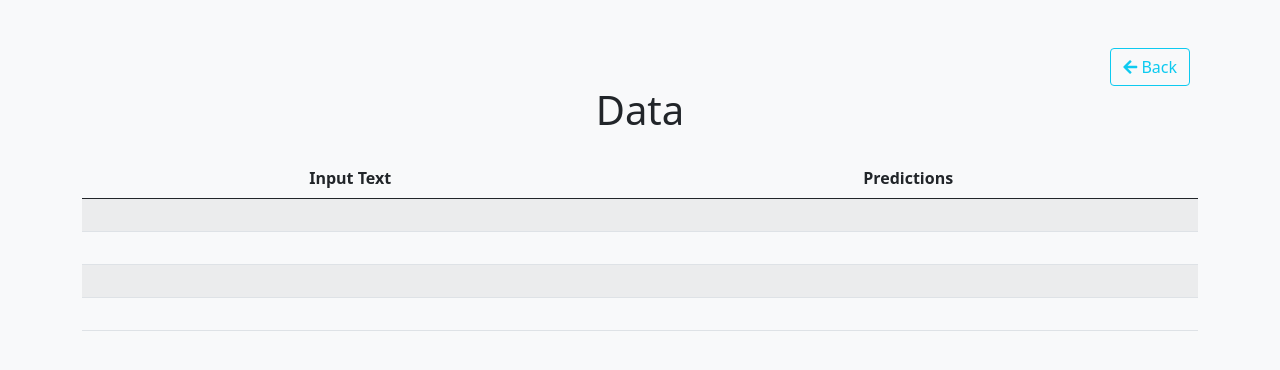
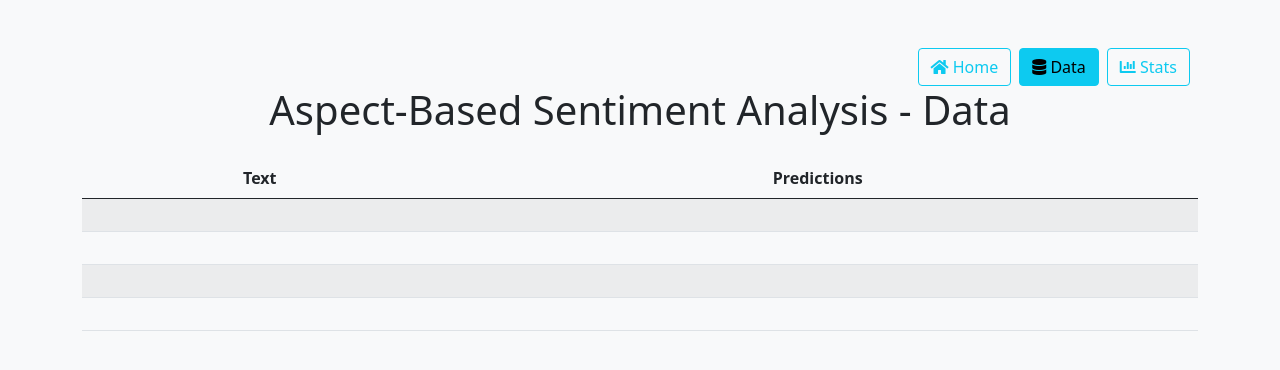
Before and after one commit to mylinh01/KLTN_Aspect-Based-Sentiment-Analysis, a Flask app: page /data in a window 1280 px wide. Shown: the top 370 px of the page. Run offline with Flask 2, Linux system fonts and the light colour scheme; lists and menus that the app fills with data are empty; parts of the project's set-up code (start-up, migrations or seed data) failed here and were passed over.

Commit message:
Update data.html

```diff
--- a/ABSA_Code/templates/data.html
+++ b/ABSA_Code/templates/data.html
@@ -3,20 +3,26 @@
 <head>
     <link href="https://cdnjs.cloudflare.com/ajax/libs/font-awesome/5.15.3/css/all.min.css" rel="stylesheet"/>
     <link href="https://cdn.jsdelivr.net/npm/bootstrap@5.0.0-beta1/dist/css/bootstrap.min.css" rel="stylesheet"/>
-    <link rel="shortcut icon" type="image/png" href="logo.png"/>
-    <title>Aspect-Based Sentiment Analysis - Data</title>
+    <link rel="shortcut icon" type="image/png" href="https://cdn-icons-png.flaticon.com/512/2839/2839162.png"/>
+    <title>Data</title>
 </head>
 <body class="container mt-5 text-center bg-light">
     <div class="d-flex justify-content-end">
-        <a class="btn btn-outline-info me-2" href="/" role="button">
-            <i class="fas fa-arrow-left"></i> Back
+        <a class="btn btn-outline-info me-2 {{ 'active' if request.path == '/' }}" href="/" role="button">
+            <i class="fas fa-home"></i> Home
+        </a>
+        <a class="btn btn-outline-info me-2 {{ 'active' if request.path == '/data' }}" href="/data" role="button">
+            <i class="fas fa-database"></i> Data
+        </a>
+        <a class="btn btn-outline-info me-2 {{ 'active' if request.path == '/stats' }}" href="/stats" role="button">
+            <i class="fas fa-chart-bar"></i> Stats
         </a>
     </div>
-    <h1>Data</h1>
+    <h1>Aspect-Based Sentiment Analysis - Data</h1>
     <table class="table table-striped mt-4">
         <thead>
             <tr>
-                <th>Input Text</th>
+                <th>Text</th>
                 <th>Predictions</th>
             </tr>
         </thead>
@@ -27,7 +33,7 @@
                 <td>
                     <ul>
                         {% for prediction in entry.predictions %}
-                        <li>{{ prediction.category }}: {{ prediction.sentiment }}</li>
+                        <li>{{ prediction.aspect }}: {{ prediction.sentiment }}</li>
                         {% endfor %}
                     </ul>
                 </td>
```
